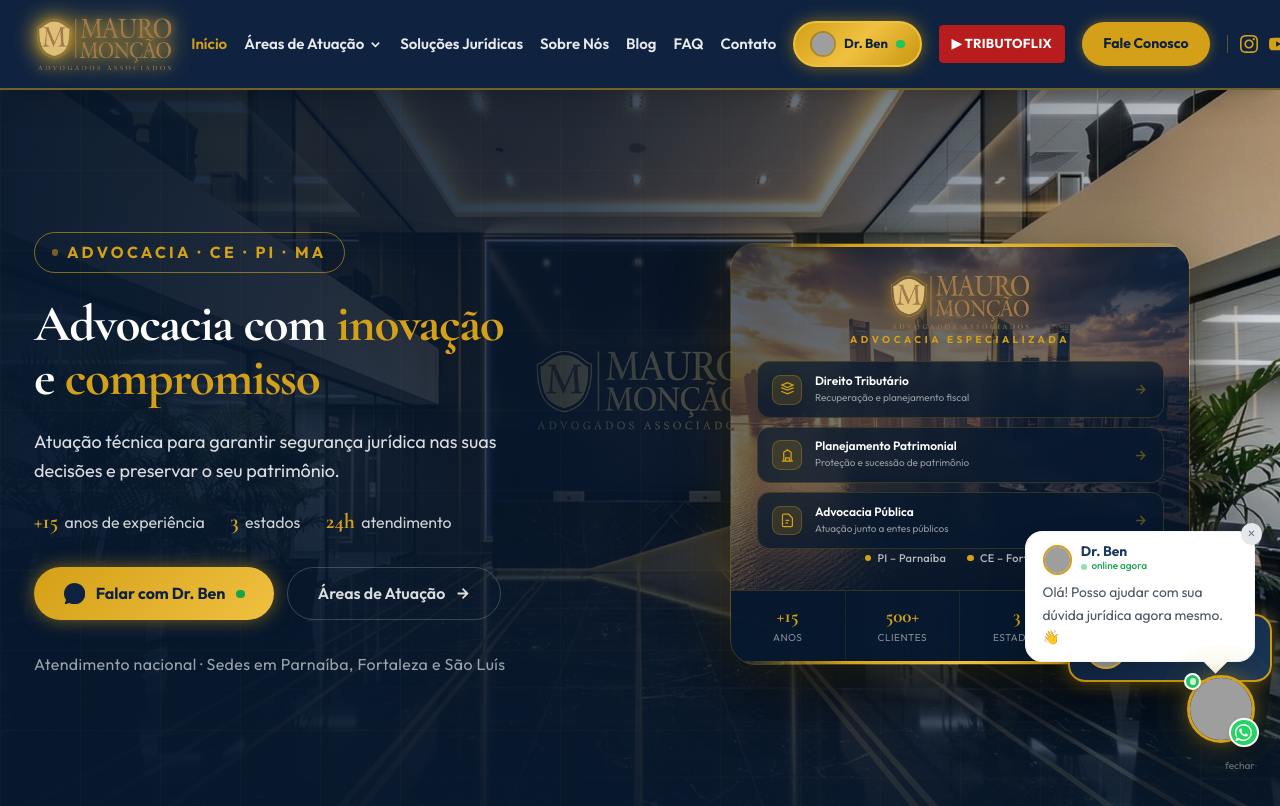
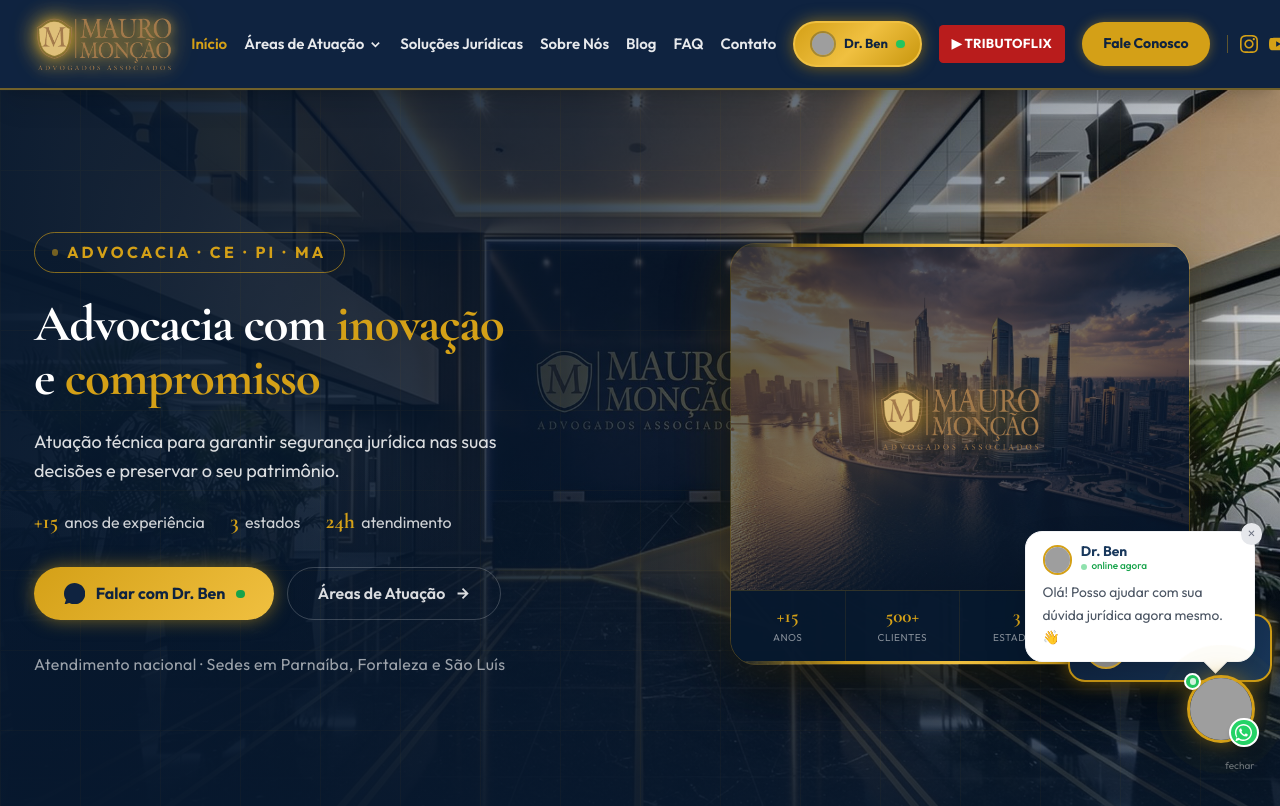
Before and after one commit to mauromoncao/mauro-site, a Next.js app: page / in a window 1280 px wide. Shown: the top 806 px of the page. Built offline with nearby package versions, Linux system fonts and the light colour scheme; grey boxes are pictures that could not be loaded.

Commit message:
fix: remover textos sobrepostos na foto do hero card, apenas logo centralizada

```diff
--- a/src/app/page.tsx
+++ b/src/app/page.tsx
@@ -292,62 +292,14 @@
                     style={{ background: 'linear-gradient(160deg, rgba(7,24,46,0.72) 0%, rgba(15,35,64,0.55) 50%, rgba(7,24,46,0.80) 100%)' }}
                   />
 
-                  {/* Conteúdo sobre a imagem */}
-                  <div className="absolute inset-0 flex flex-col justify-between p-6 z-10">
-                    {/* Logo topo */}
-                    <div className="flex items-center justify-center">
-                      <img
-                        src="/logo-cropped-gold.png"
-                        alt="Mauro Monção"
-                        className="h-14 w-auto object-contain"
-                        style={{ filter: 'drop-shadow(0 0 10px rgba(212,160,23,0.8))', imageRendering: 'crisp-edges' }}
-                      />
-                    </div>
-
-                    {/* Título central */}
-                    <div className="text-center">
-                      <p className="text-[#D4A017] text-[10px] font-bold uppercase tracking-[.35em] mb-3">
-                        Advocacia Especializada
-                      </p>
-
-                      {/* 3 áreas em cards compactos */}
-                      <div className="space-y-2">
-                        {[
-                          { svg: 'M12 1l9 4-9 4-9-4 9-4zM2 9l10 4 10-4M2 15l10 4 10-4', label: 'Direito Tributário',       desc: 'Recuperação e planejamento fiscal' },
-                          { svg: 'M3 21h18M6 21V7l6-4 6 4v14M9 21v-5h6v5',              label: 'Planejamento Patrimonial',  desc: 'Proteção e sucessão de patrimônio' },
-                          { svg: 'M14 2H6a2 2 0 00-2 2v16a2 2 0 002 2h12a2 2 0 002-2V8zM9 12h6M9 16h4', label: 'Advocacia Pública', desc: 'Atuação junto a entes públicos' },
-                        ].map((item) => (
-                          <div
-                            key={item.label}
-                            className="flex items-center gap-3 rounded-xl px-3.5 py-2.5"
-                            style={{ background: 'rgba(7,24,46,0.75)', backdropFilter: 'blur(8px)', border: '1px solid rgba(212,160,23,0.20)' }}
-                          >
-                            <div className="w-7 h-7 rounded-lg flex items-center justify-center shrink-0" style={{ background: 'rgba(212,160,23,0.15)', border: '1px solid rgba(212,160,23,0.3)' }}>
-                              <svg className="w-3.5 h-3.5 text-[#D4A017]" fill="none" stroke="currentColor" strokeWidth="2" viewBox="0 0 24 24">
-                                <path d={item.svg}/>
-                              </svg>
-                            </div>
-                            <div className="text-left">
-                              <p className="text-white font-semibold text-[12px] leading-tight">{item.label}</p>
-                              <p className="text-white/55 text-[10px] mt-0.5">{item.desc}</p>
-                            </div>
-                            <svg className="w-3.5 h-3.5 text-[#D4A017]/40 ml-auto shrink-0" fill="none" stroke="currentColor" strokeWidth="2.5" viewBox="0 0 24 24">
-                              <path d="M5 12h14M12 5l7 7-7 7"/>
-                            </svg>
-                          </div>
-                        ))}
-                      </div>
-                    </div>
-
-                    {/* Sedes */}
-                    <div className="flex items-center justify-center gap-5">
-                      {['PI – Parnaíba', 'CE – Fortaleza'].map((loc) => (
-                        <div key={loc} className="flex items-center gap-1.5">
-                          <span className="w-1.5 h-1.5 rounded-full bg-[#D4A017] shrink-0" />
-                          <span className="text-white/70 text-[11px] font-medium tracking-wide">{loc}</span>
-                        </div>
-                      ))}
-                    </div>
+                  {/* Apenas logo centralizada sobre a imagem */}
+                  <div className="absolute inset-0 flex items-center justify-center z-10">
+                    <img
+                      src="/logo-cropped-gold.png"
+                      alt="Mauro Monção"
+                      className="h-16 w-auto object-contain"
+                      style={{ filter: 'drop-shadow(0 0 14px rgba(212,160,23,0.9))', imageRendering: 'crisp-edges' }}
+                    />
                   </div>
                 </div>
 
```
